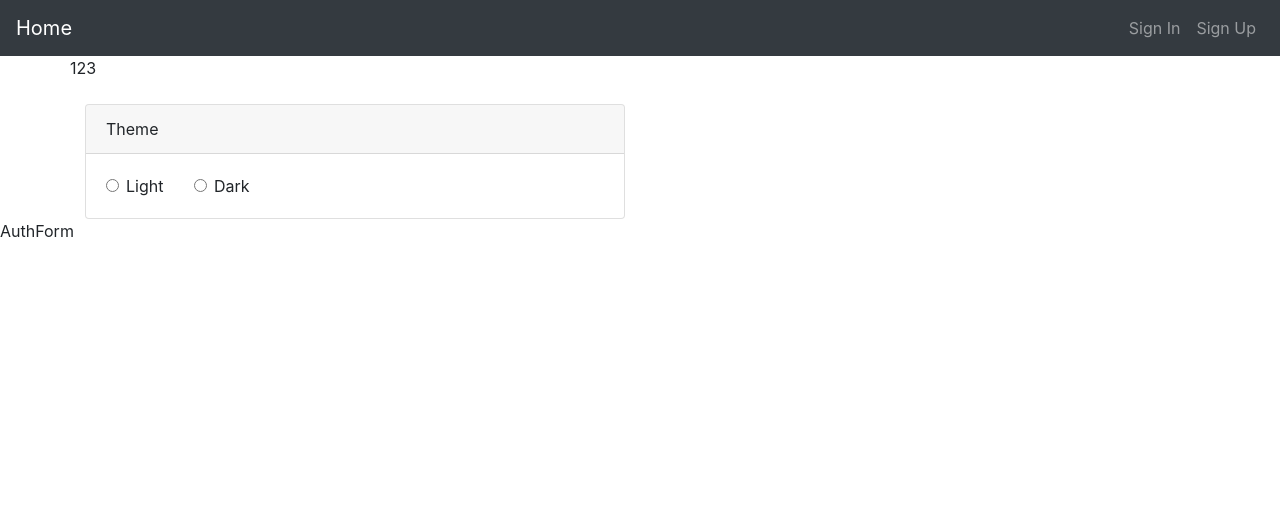
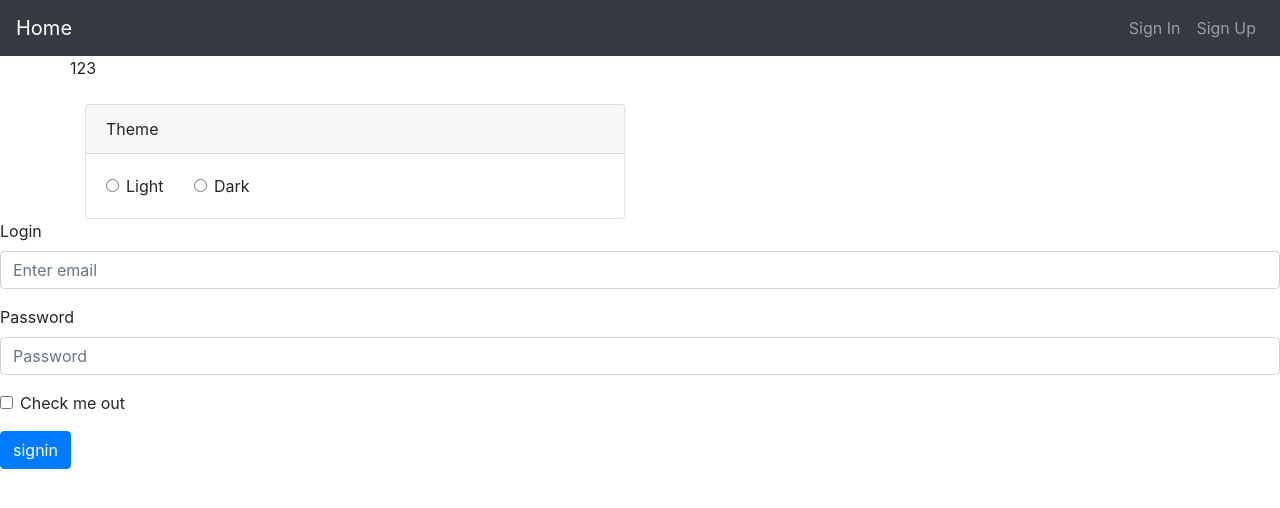
Before and after one commit to kowalevski/lotto-game, a React app: page /signin in a window 1280 px wide. Shown: the top 508 px of the page. Built offline with nearby package versions, Linux system fonts and the light colour scheme; no server answers.

Commit message:
added prop-types and simple layout of Auth component

```diff
--- a/package.json
+++ b/package.json
@@ -56,6 +56,7 @@
   "dependencies": {
     "axios": "^0.19.0",
     "bootstrap": "^4.4.1",
+    "prop-types": "^15.7.2",
     "react": "^16.12.0",
     "react-bootstrap": "^1.0.0-beta.16",
     "react-dom": "^16.12.0",
--- a/src/components/AuthForm.jsx
+++ b/src/components/AuthForm.jsx
@@ -1,7 +1,31 @@
 import React from 'react';
+import { Form, Button } from 'react-bootstrap';
+import PropTypes from 'prop-types';
 
-const AuthForm = () => {
-  return <div>AuthForm</div>;
+const AuthForm = ({ endpoint }) => {
+  return (
+    <Form>
+      <Form.Group controlId="formBasicEmail">
+        <Form.Label>Login</Form.Label>
+        <Form.Control type="email" placeholder="Enter email" />
+      </Form.Group>
+
+      <Form.Group controlId="formBasicPassword">
+        <Form.Label>Password</Form.Label>
+        <Form.Control type="password" placeholder="Password" />
+      </Form.Group>
+      <Form.Group controlId="formBasicCheckbox">
+        <Form.Check type="checkbox" label="Check me out" />
+      </Form.Group>
+      <Button variant="primary" type="submit">
+        {endpoint}
+      </Button>
+    </Form>
+  );
+};
+
+AuthForm.propTypes = {
+  endpoint: PropTypes.string.isRequired
 };
 
 export default AuthForm;
```
